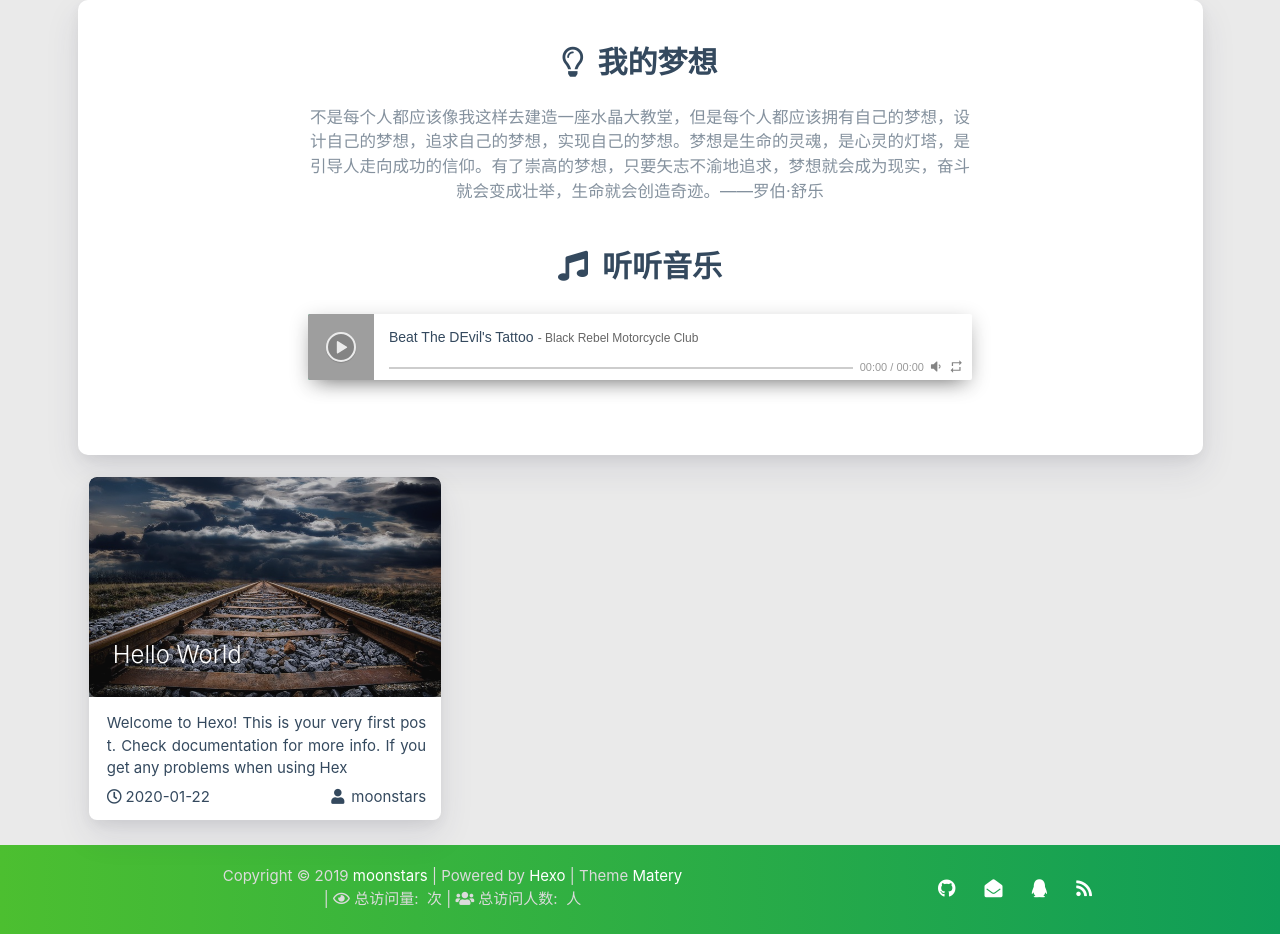
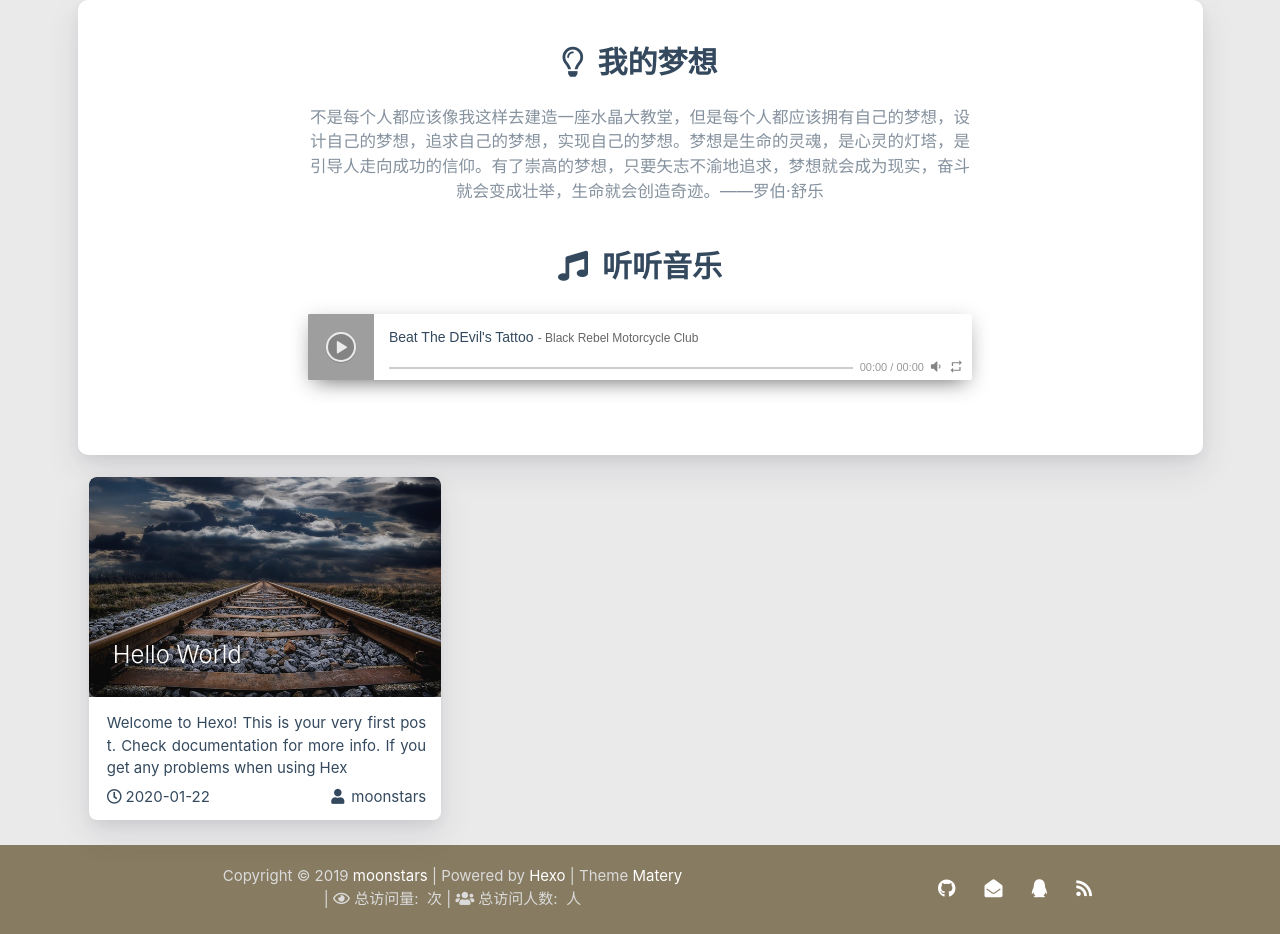
Before and after one commit to whuernewbie/whuernewbie.github.io, a plain HTML site: page index.html in a window 1280 px wide. Shown: the part 818-1752 px from the top of the page. Drawn offline with nearby package versions, Linux system fonts and the light colour scheme; some packages are replaced by stand-ins of ours; grey boxes are pictures that could not be loaded; a script that the page names is missing.

Commit message:
Site updated: 2020-01-22 16:55:01

```diff
--- a/css/matery.css
+++ b/css/matery.css
@@ -248,7 +248,7 @@ mark {
 }
 
 .bg-color {
-    background-image: linear-gradient(to right, #4cbf30 0%, #0f9d58 100%);
+    background-image: linear-gradient(to right, #877b61 0%, #877b61 100%);
 }
 
 .text-color {
```
